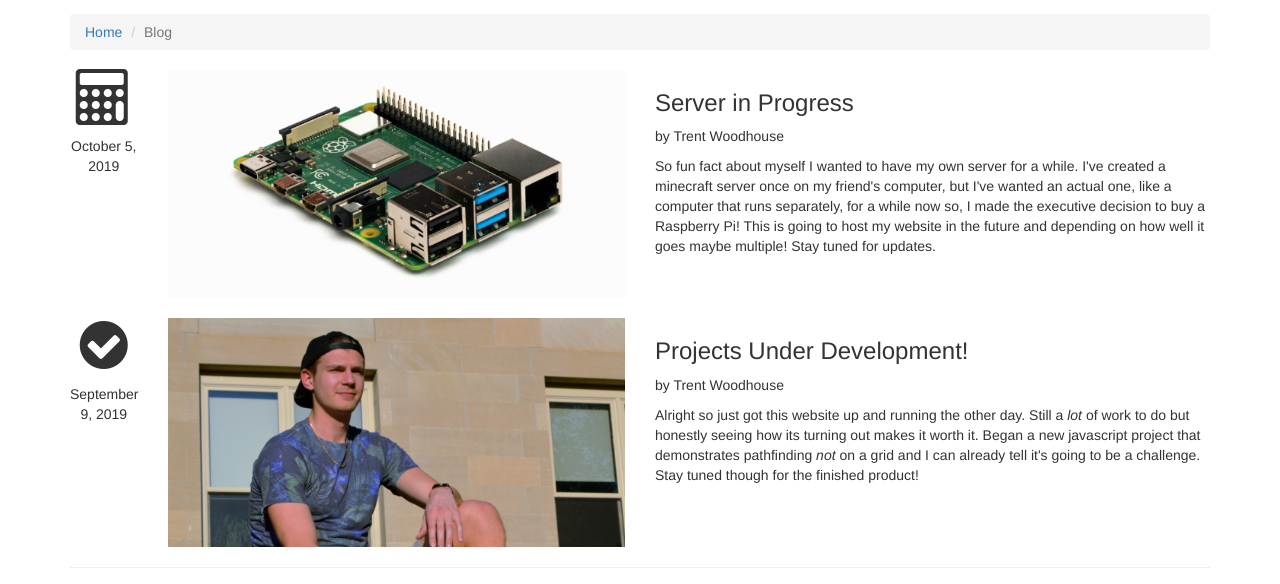
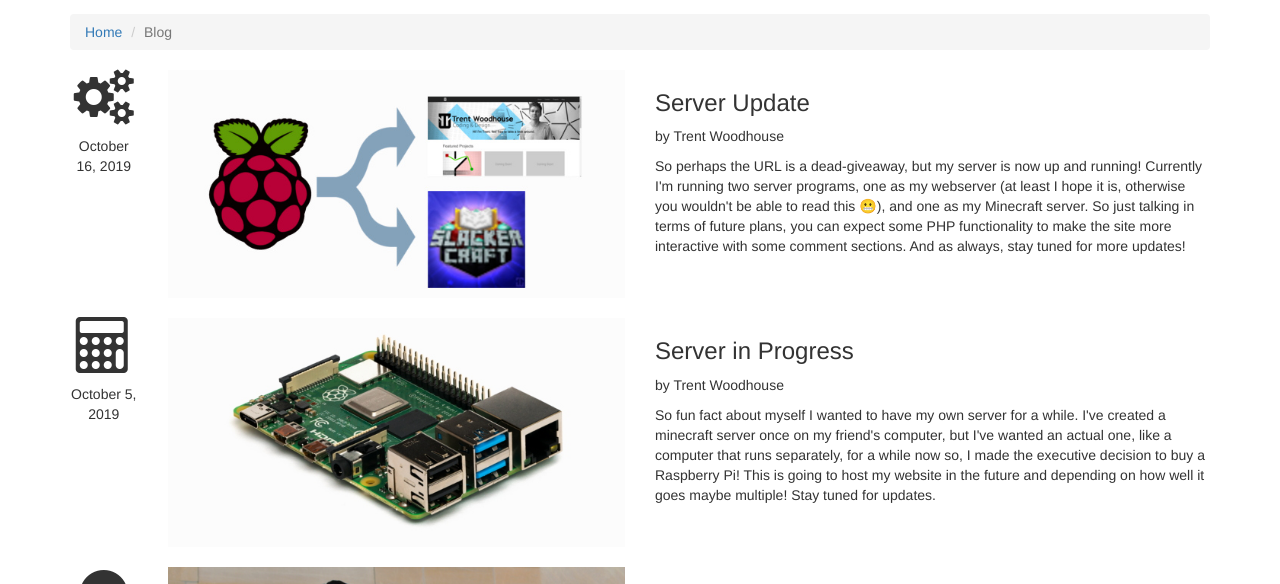
Before and after one commit to TrentWoodhouse/twoodhouse.net, a plain HTML site: page blog.html in a window 1280 px wide. Shown: the part 146-730 px from the top of the page. Drawn offline with Linux system fonts and the light colour scheme.

Commit message:
Added blog post

```diff
--- a/blog.html
+++ b/blog.html
@@ -63,6 +63,29 @@
             </div>
         </div>
         <!-- /.row -->
+
+        <!-- Blog Post Row -->
+        <div class="row">
+            <div class="col-md-1 text-center">
+                <p><i class="fa fa-cogs fa-4x"></i></p>
+                <p>October 16, 2019</p>
+            </div>
+            <div class="col-md-5">
+                <img class="img-responsive" src="img/blog3.jpg" alt="">
+            </div>
+            <div class="col-md-6">
+                <h3>Server Update</h3>
+                <p>by Trent Woodhouse</p>
+                <p>So perhaps the URL is a dead-giveaway, but my server is now up and running! Currently I'm running
+                    two server programs, one as my webserver (at least I hope it is, otherwise you wouldn't be able to
+                    read this 😬), and one as my Minecraft server. So just talking in terms of future plans, you can
+                    expect some PHP functionality to make the site more interactive with some comment sections. And as
+                    always, stay tuned for more updates!</p>
+            </div>
+        </div>
+        <!-- /.row -->
+
+        <br>
 
         <!-- Blog Post Row -->
         <div class="row">
```
Also changed, not shown: index.html (+3 -11 lines), img/blog3.jpg (added).
